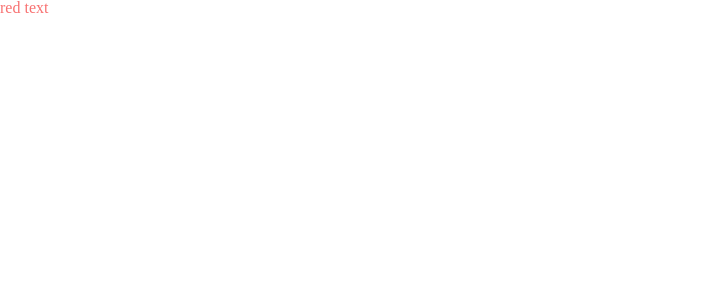
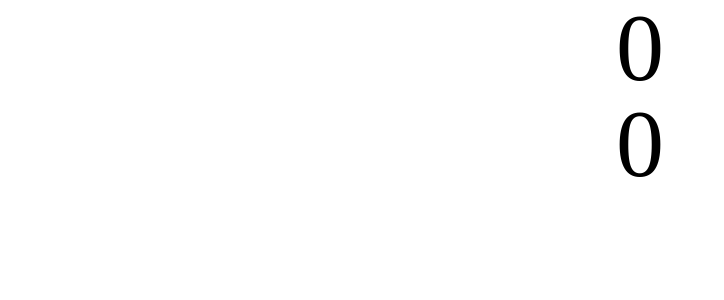
Before and after one commit to wjw960710/project_main, a React (Vite) app in the folder __dev__/ts_vite_react/: page / in a window 1280 px wide. Shown: the top 300 px of the page, without its empty margins (0-724 px from the left). Built offline with nearby package versions, Linux system fonts and the light colour scheme.

Commit message:
新增兩個 context 範例測試 hmr

```diff
--- a/__dev__/ts_vite_react/src/app.tsx
+++ b/__dev__/ts_vite_react/src/app.tsx
@@ -1,8 +1,12 @@
+import {Counter} from "./component/counter/counter.tsx";
+import {Counter2} from "./component/counter2/counter.tsx";
+
 function App() {
 
   return (
-    <div className={'c-red'}>
-      red text
+    <div>
+      <Counter />
+      <Counter2 />
     </div>
   )
 }
--- /dev/null
+++ b/__dev__/ts_vite_react/src/component/counter/context.ts
@@ -0,0 +1,12 @@
+import {createContext, type Dispatch, type SetStateAction} from "react";
+
+export type Count = {
+  value: number
+}
+
+export type CounterContext = {
+  count: Count
+  setCount: Dispatch<SetStateAction<Count>>
+}
+
+export const counterContext = createContext<CounterContext>(null!)
--- /dev/null
+++ b/__dev__/ts_vite_react/src/component/counter/counter.tsx
@@ -0,0 +1,25 @@
+import { counterContext } from "./context";
+import {useContext, useState} from "react";
+
+export function Counter () {
+  const [count, setCount] = useState({value: 0})
+
+  return <counterContext.Provider value={{
+    count,
+    setCount,
+  }}>
+    <CounterContent />
+  </counterContext.Provider>
+}
+
+function CounterContent () {
+  const { count, setCount } = useContext(counterContext)
+
+  function handleClick () {
+    setCount(e => ({ ...e, value: e.value + 1 }))
+  }
+
+  return <div className={'cursor-pointer text-center text-24 select-none'} onClick={handleClick}>
+    {count.value}
+  </div>
+}
--- /dev/null
+++ b/__dev__/ts_vite_react/src/component/counter2/context.ts
@@ -0,0 +1,7 @@
+import {useState} from "react";
+import {createProvider} from "../../util/context.tsx";
+
+export const { Provider: CounterProvider, useProvider: useCounter } = createProvider(() => {
+  const [count, setCount] = useState({value:0})
+  return {count, setCount}
+})
--- /dev/null
+++ b/__dev__/ts_vite_react/src/component/counter2/counter.tsx
@@ -0,0 +1,19 @@
+import {CounterProvider, useCounter} from "./context";
+
+export function Counter2 () {
+  return <CounterProvider>
+    <CounterContent />
+  </CounterProvider>
+}
+
+function CounterContent () {
+  const { count, setCount } = useCounter()
+
+  function handleClick () {
+    setCount(e => ({ ...e, value: e.value + 1 }))
+  }
+
+  return <div className={'cursor-pointer text-center text-24 select-none'} onClick={handleClick}>
+    {count.value}
+  </div>
+}
--- /dev/null
+++ b/__dev__/ts_vite_react/src/util/context.tsx
@@ -0,0 +1,23 @@
+import {createContext, type ReactNode, useContext} from "react";
+
+export function createProvider<OV, T>(createValue: (otherValue: OV) => T) {
+  const ctx = createContext(null as T)
+
+  function useProvider(): T {
+    return useContext(ctx)
+  }
+
+  function Provider({
+                      children,
+                      otherValue,
+                    }: {
+    children: ReactNode
+  } & (OV extends Record<string, any> ? { otherValue: OV } : { otherValue?: OV })) {
+    return <ctx.Provider value={createValue(otherValue as OV)}>{children}</ctx.Provider>
+  }
+
+  return {
+    Provider,
+    useProvider,
+  }
+}
```
